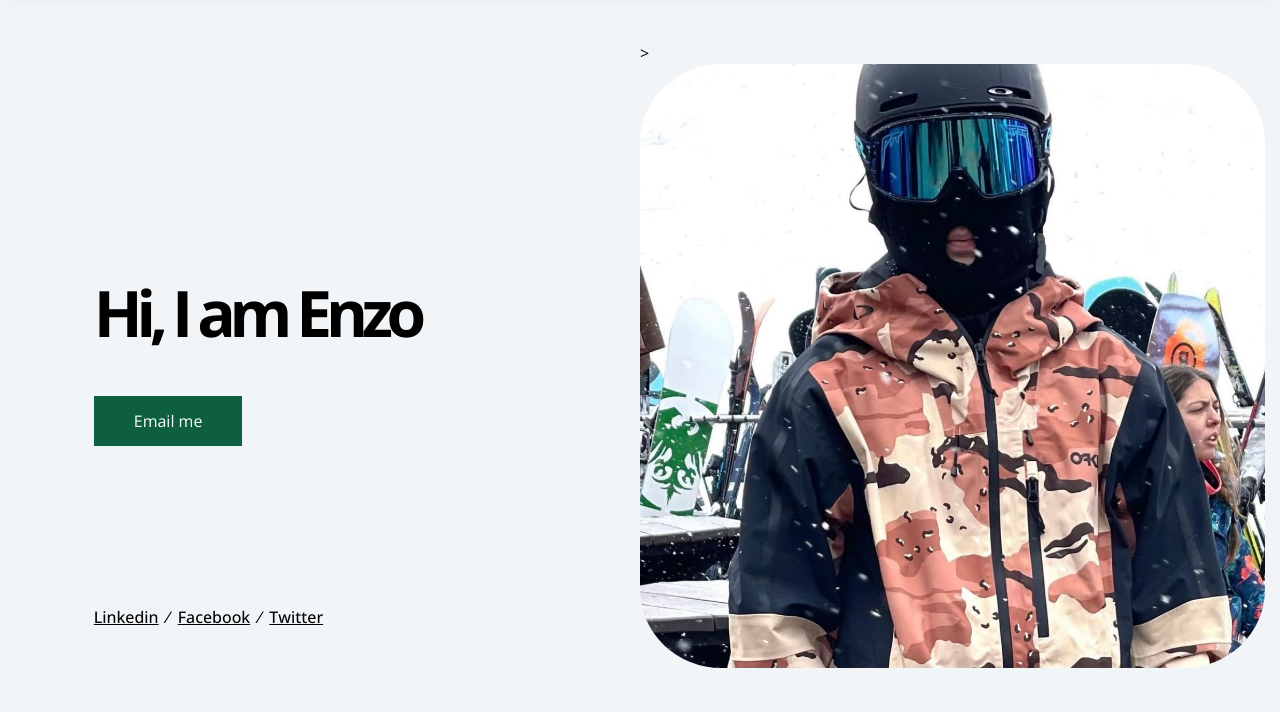
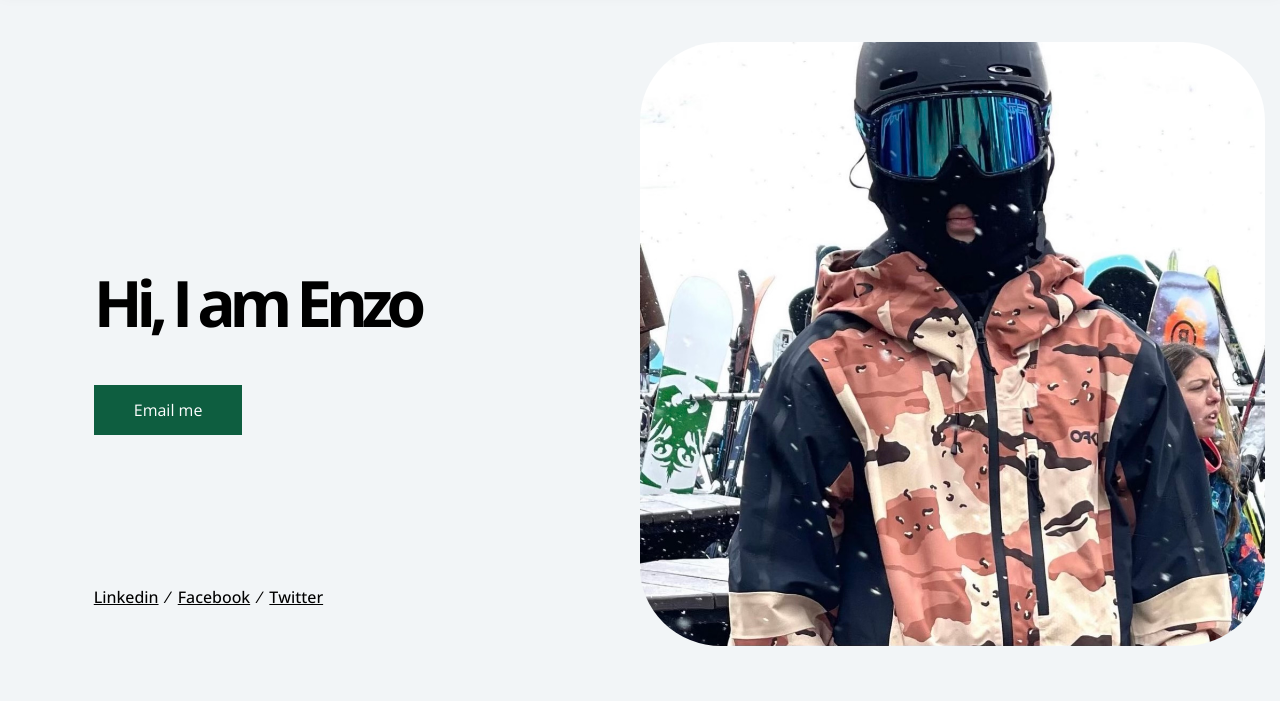
Before and after one commit to EnzoML/Final, a plain HTML site: page index.html in a window 1280 px wide. Shown: the part 88-800 px from the top of the page. Drawn offline with nearby package versions, Linux system fonts and the light colour scheme.

Commit message:
Update index.html

```diff
--- a/index.html
+++ b/index.html
@@ -65,7 +65,7 @@
                     <a href="#" class="social-link">twitter</a>
                 </div>
             </div>
-            <div class="am-right" tip="MY RESUME" tip-top tip-left>>
+            <div class="am-right" tip="MY RESUME" tip-top tip-left>
                 <img src="Enzo_Ski_2022.jpg" alt="banner image">
             </div>
         </div>
```
